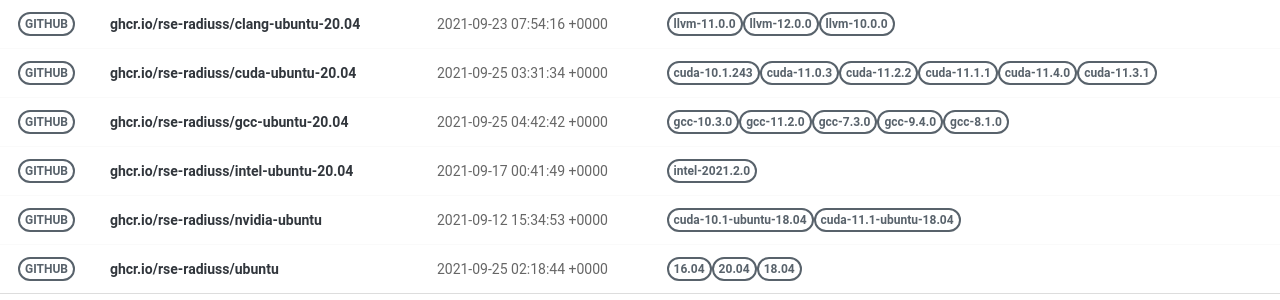
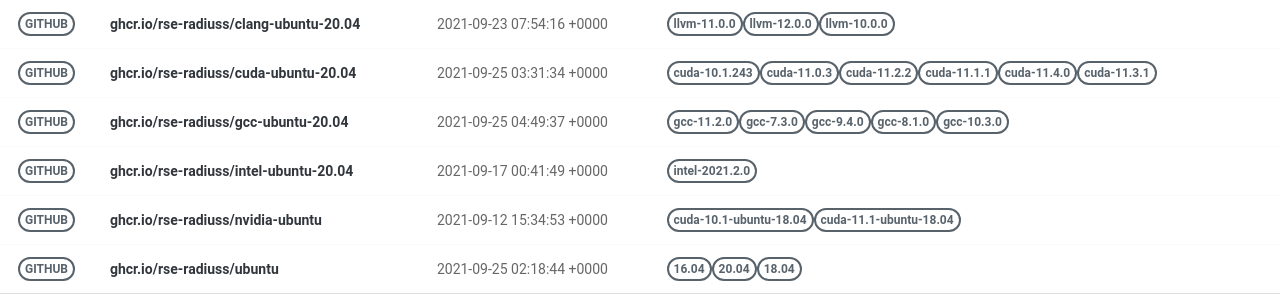
Before and after one commit to rse-ops/docker-images, a Jekyll site: the page built from pages/index.md, in a window 1280 px wide. Shown: the part 179-479 px from the top of the page. Built offline with Jekyll 4.4.1, drawn with Linux system fonts in a browser that asks for light colours; nearby versions of some CDN libraries.

Commit message:
Automated push to update library 2021-09-25

```diff
--- a/_library/ghcr.io-rse-radiuss-gcc-ubuntu-20.04.md
+++ b/_library/ghcr.io-rse-radiuss-gcc-ubuntu-20.04.md
@@ -1,14 +1,11 @@
 ---
 layout: container
 name: ghcr.io/rse-radiuss/gcc-ubuntu-20.04
-updated_at: 2021-09-25 04:42:42.107692
+updated_at: 2021-09-25 04:49:37.258058
 
 
 container_url: https://github.com/orgs/rse-radiuss/packages/container/package/gcc-ubuntu-20.04
 versions:
- - tag: gcc-10.3.0
-   dockerfile: https://github.com/rse-radiuss/docker-images/blob/main/ubuntu/gcc/Dockerfile
-   manifest: https://crane.ggcr.dev/manifest/ghcr.io/rse-radiuss/gcc-ubuntu-20.04:gcc-10.3.0
  - tag: gcc-11.2.0
    dockerfile: https://github.com/rse-radiuss/docker-images/blob/main/ubuntu/gcc/Dockerfile
    manifest: https://crane.ggcr.dev/manifest/ghcr.io/rse-radiuss/gcc-ubuntu-20.04:gcc-11.2.0
```
Also changed, not shown: other parts of _library/ghcr.io-rse-radiuss-gcc-ubuntu-20.04.md (+3 -0 lines).
